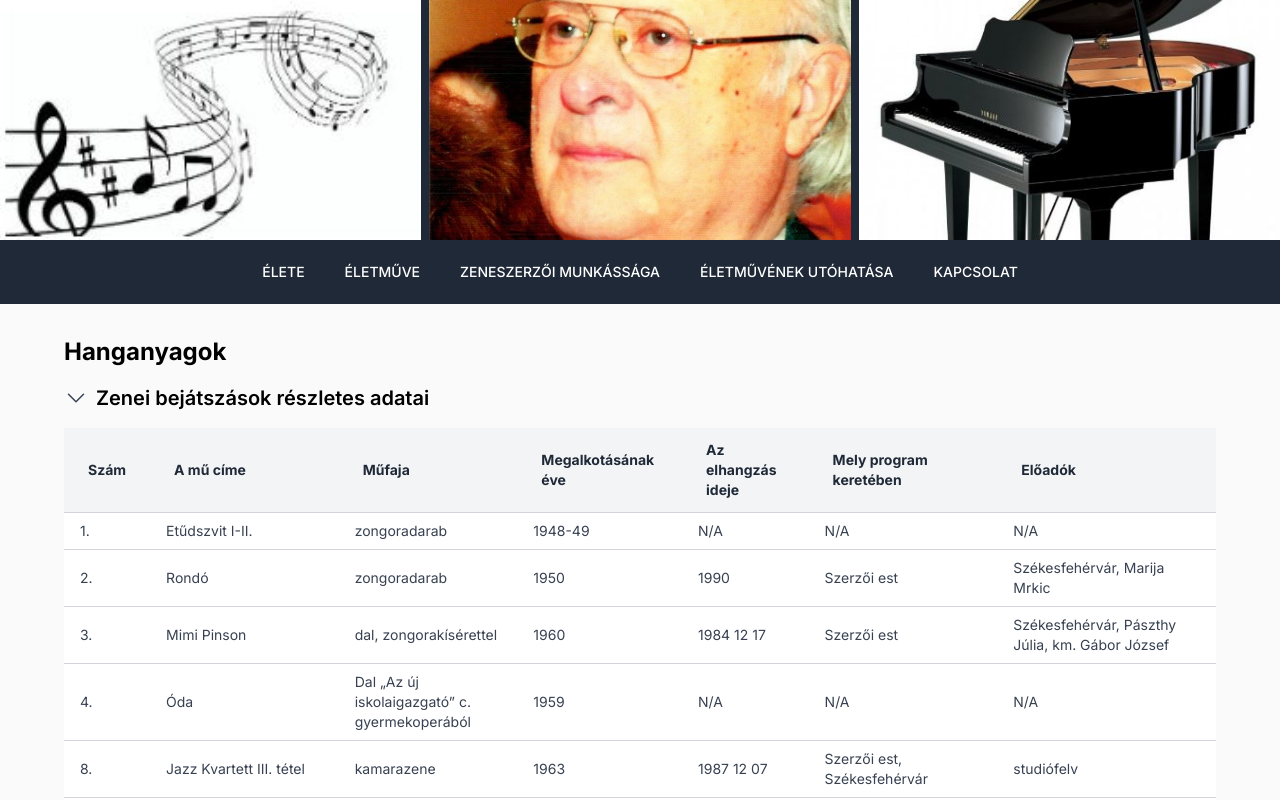
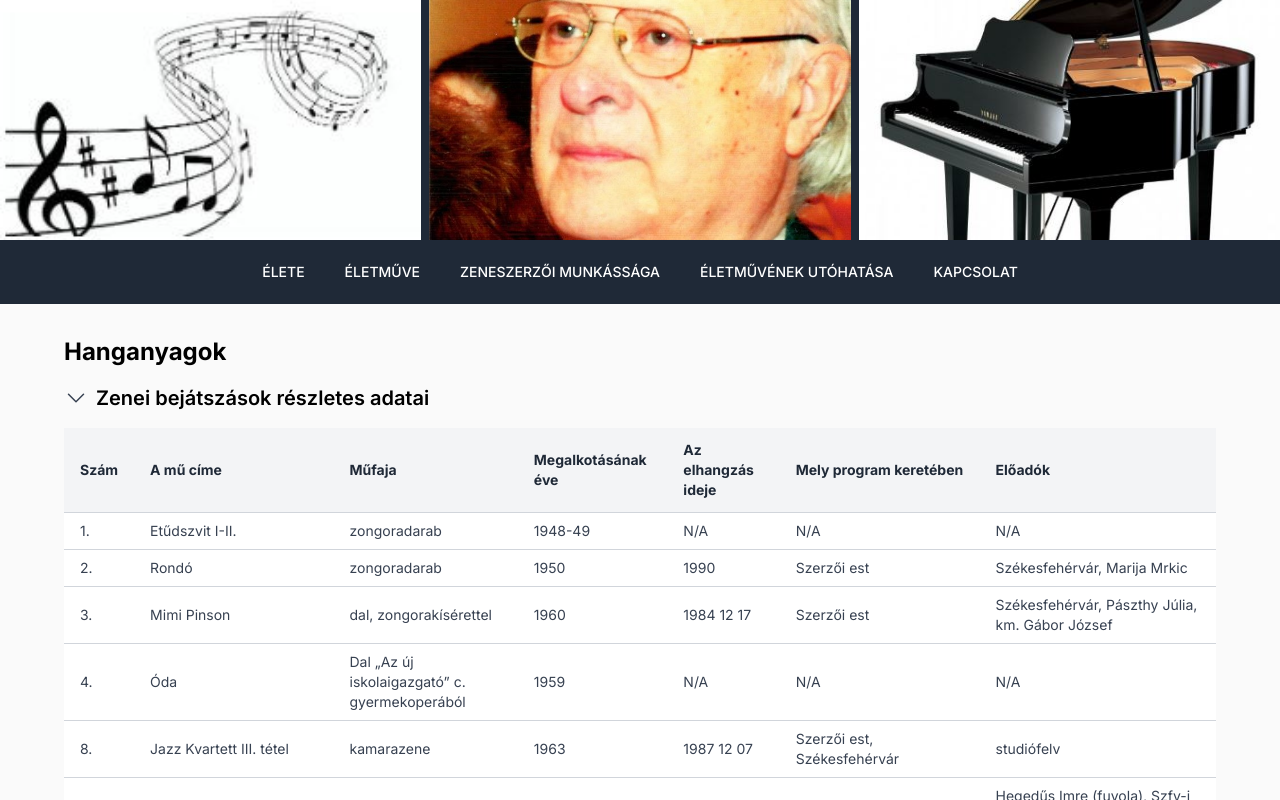
Before and after one commit to floratoth/BorloiRudolfLegacy, a Next.js app: page /hanganyagok in a window 1280 px wide. Both pictures are taken after a click on the element "Zenei bejátszások részletes adatai". Shown: the top 800 px of the page. Built offline with nearby package versions, Linux system fonts and the light colour scheme.

Commit message:
fix: sound materials details table headerbar horizontal padding

```diff
--- a/src/app/hanganyagok/page.tsx
+++ b/src/app/hanganyagok/page.tsx
@@ -33,13 +33,13 @@ const Audios: React.FC = () => {
                     <table className="min-w-full text-sm text-left text-gray-700 bg-white">
                                     <thead className="bg-gray-100 text-gray-800">
                                         <tr>
-                                            <th className="px-6 py-3">Szám</th>
-                                            <th className="px-6 py-3">A mű címe</th>
-                                            <th className="px-6 py-3">Műfaja</th>
-                                            <th className="px-6 py-3">Megalkotásának éve</th>
-                                            <th className="px-6 py-3">Az elhangzás ideje</th>
-                                            <th className="px-6 py-3">Mely program keretében</th>
-                                            <th className="px-6 py-3">Előadók</th>
+                                            <th className="px-4 py-3">Szám</th>
+                                            <th className="px-4 py-3">A mű címe</th>
+                                            <th className="px-4 py-3">Műfaja</th>
+                                            <th className="px-4 py-3">Megalkotásának éve</th>
+                                            <th className="px-4 py-3">Az elhangzás ideje</th>
+                                            <th className="px-4 py-3">Mely program keretében</th>
+                                            <th className="px-4 py-3">Előadók</th>
                                         </tr>
                                     </thead>
                                     <tbody>
```
